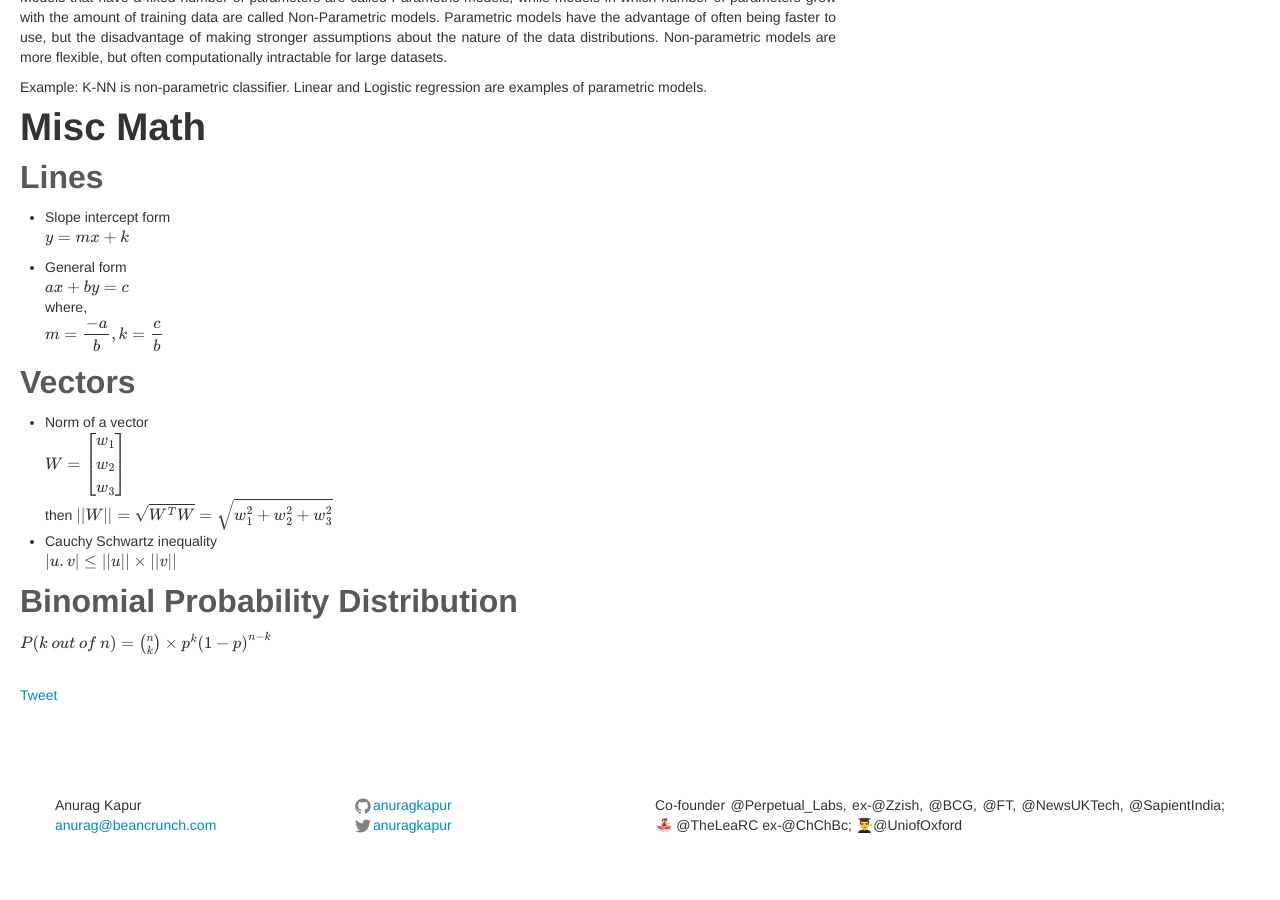
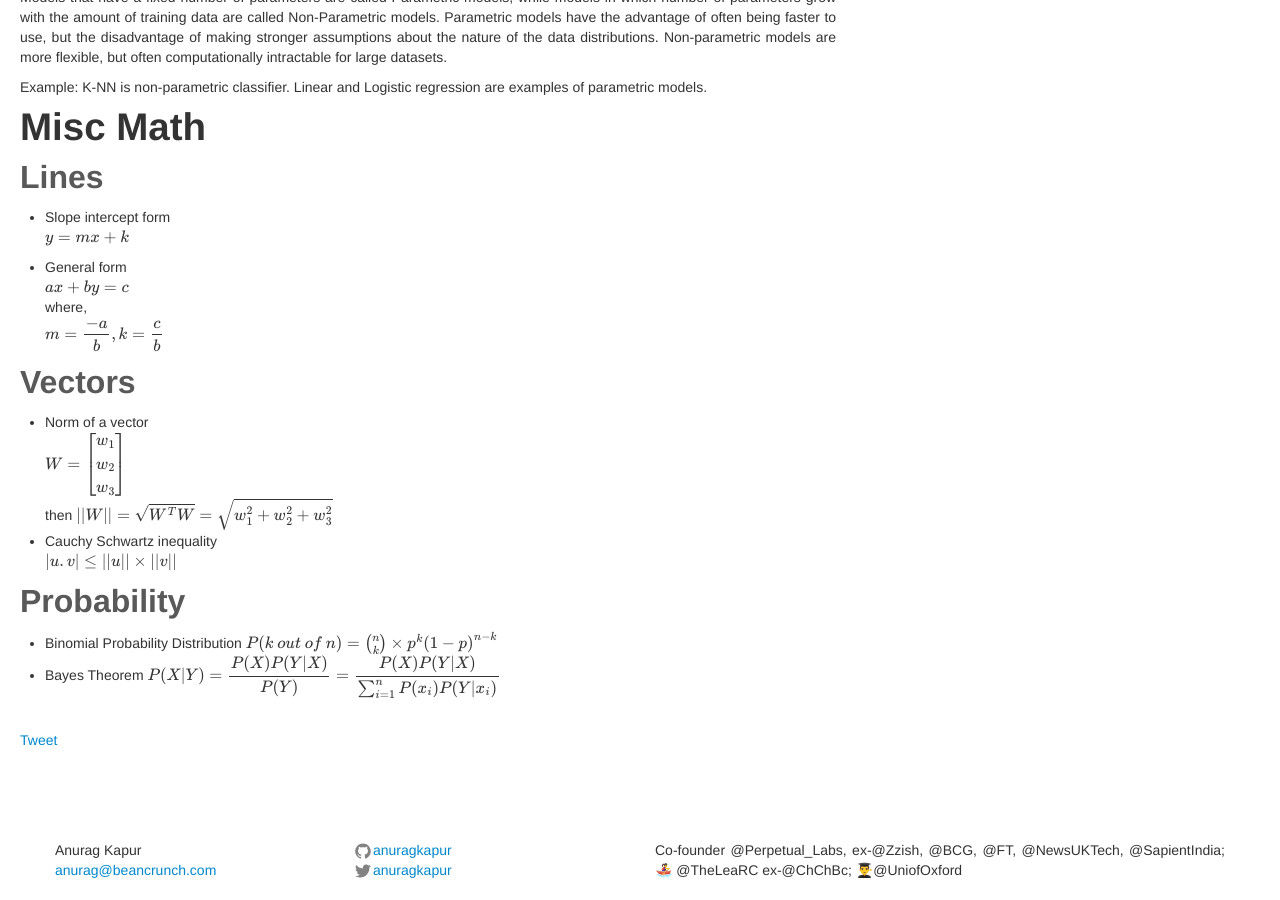
Before and after one commit to anuragkapur/anuragkapur.github.io, a Jekyll site: the page built from blog/engineering/_posts/2020-04-25-machine-learning-reference-guide.md, in a window 1280 px wide and 900 px high, scrolled down 5137 px. Built offline with Jekyll 4.4.1, drawn with Linux system fonts in a browser that asks for light colours; formulas are drawn with MathJax 3; comment, search, counter and statistics services are not loaded; before the commit the page ends 5992 px from its top, so only the background shows below that; some of the changed text lies outside the part shown.

Commit message:
Add Bayes theorem

```diff
--- a/blog/engineering/_posts/2020-04-25-machine-learning-reference-guide.md
+++ b/blog/engineering/_posts/2020-04-25-machine-learning-reference-guide.md
@@ -282,7 +282,12 @@ $$
     | u . v | \leq ||u|| \times ||v||
 $$
 
-## Binomial Probability Distribution
+## Probability
+* Binomial Probability Distribution
 $$
     P(k \: out \: of \: n) = {n \choose k} \times p^k {(1-p)}^{n-k}
 $$
+* Bayes Theorem
+$$
+    P(X | Y) = \dfrac{P(X)P(Y|X)}{P(Y)} = \dfrac{P(X)P(Y|X)}{\sum_{i=1}^{n}P(x_i)P(Y|x_i)}
+$$
```
Also changed, not shown: other parts of blog/engineering/_posts/2020-04-25-machine-learning-reference-guide.md (+1 -1 lines).
